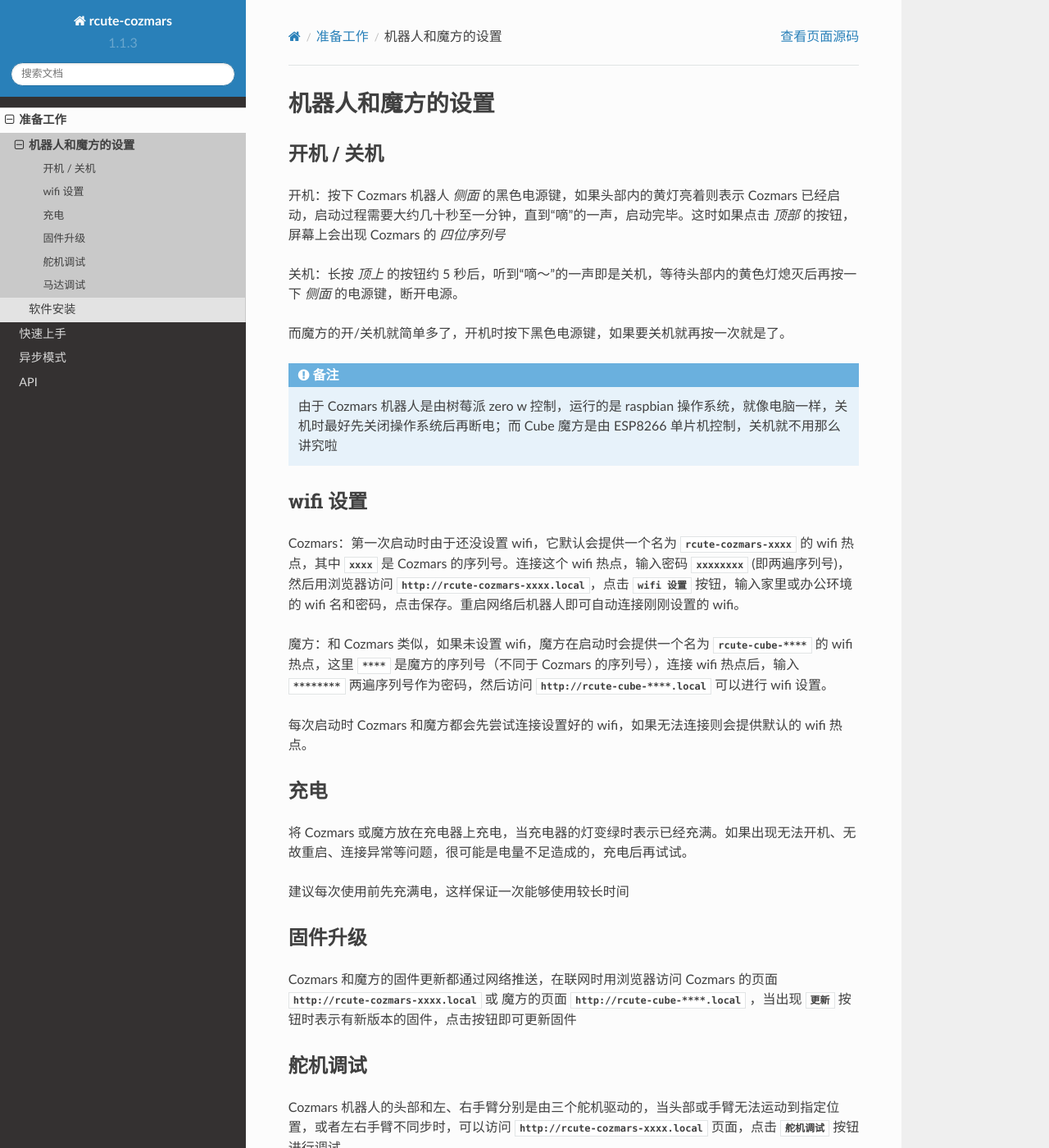
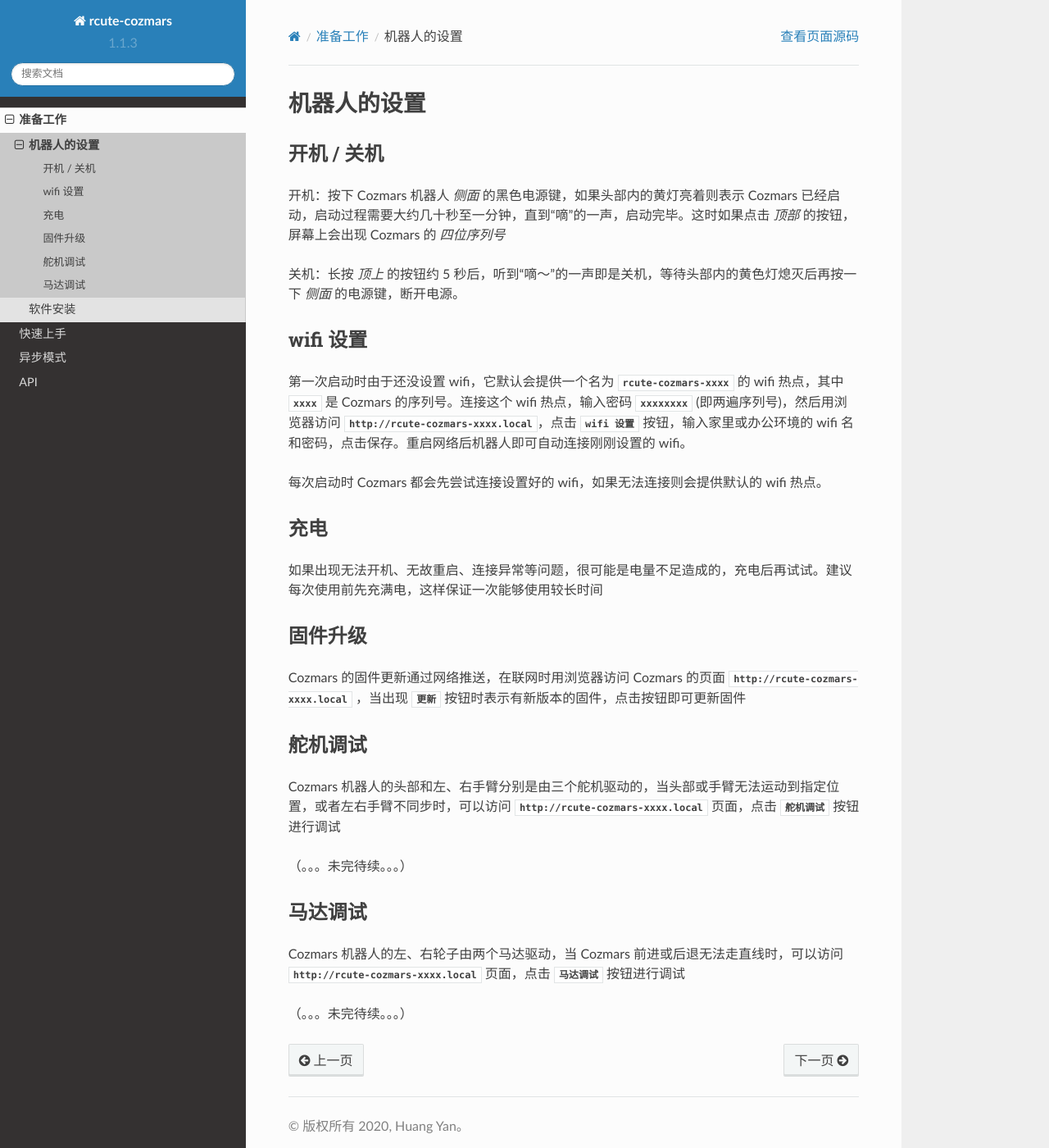
Before and after one commit to r-cute/rcute-cozmars, a Sphinx documentation site: the page built from docs/source/hardware.rst, in a window 1280 px wide and 1400 px high. Shown: the whole window at 82% size. Built offline with Sphinx 7.4.7 and the Read the Docs theme 2.0.0, drawn with Linux system fonts in a browser that asks for light colours.

Commit message:
remove cube docs in v1

```diff
--- a/docs/source/api/index.rst
+++ b/docs/source/api/index.rst
@@ -18,4 +18,3 @@ API
    microphone
    animation
    env
-   cube
--- a/docs/source/async.rst
+++ b/docs/source/async.rst
@@ -52,10 +52,6 @@ async 异步模式
 我们已经稍微见识过，这里就不再演示了。除了开发 animation，你应该不需要用到这个模式：）
 
 
-.. note::
-
-    对应地，魔方也同样有三个类 :data:`Cube` , :data:`AsyncCube`, :data:`AioCube` 实现三种不同的控制方式
-
 .. seealso::
 
     `concurrent.futures.Future <https://docs.python.org/zh-cn/3/library/concurrent.futures.html#future-objects>`_ ，
--- a/docs/source/examples/index.rst
+++ b/docs/source/examples/index.rst
@@ -11,4 +11,3 @@
    video_audio
    screen
    animation
-   cube
--- a/docs/source/hardware.rst
+++ b/docs/source/hardware.rst
@@ -1,4 +1,4 @@
-机器人和魔方的设置
+机器人的设置
 ===================
 
 开机 / 关机
@@ -8,34 +8,25 @@
 
 关机：长按 *顶上* 的按钮约 5 秒后，听到“嘀～”的一声即是关机，等待头部内的黄色灯熄灭后再按一下 *侧面* 的电源键，断开电源。
 
-而魔方的开/关机就简单多了，开机时按下黑色电源键，如果要关机就再按一次就是了。
-
-.. note::
-
-    由于 Cozmars 机器人是由树莓派 zero w 控制，运行的是 raspbian 操作系统，就像电脑一样，关机时最好先关闭操作系统后再断电；而 Cube 魔方是由 ESP8266 单片机控制，关机就不用那么讲究啦
 
 wifi 设置
 -----------
 
-Cozmars：第一次启动时由于还没设置 wifi，它默认会提供一个名为 :data:`rcute-cozmars-xxxx` 的 wifi 热点，其中 :data:`xxxx` 是 Cozmars 的序列号。连接这个 wifi 热点，输入密码 :data:`xxxxxxxx` (即两遍序列号)，然后用浏览器访问 :data:`http://rcute-cozmars-xxxx.local`，点击 :data:`wifi 设置` 按钮，输入家里或办公环境的 wifi 名和密码，点击保存。重启网络后机器人即可自动连接刚刚设置的 wifi。
+第一次启动时由于还没设置 wifi，它默认会提供一个名为 :data:`rcute-cozmars-xxxx` 的 wifi 热点，其中 :data:`xxxx` 是 Cozmars 的序列号。连接这个 wifi 热点，输入密码 :data:`xxxxxxxx` (即两遍序列号)，然后用浏览器访问 :data:`http://rcute-cozmars-xxxx.local`，点击 :data:`wifi 设置` 按钮，输入家里或办公环境的 wifi 名和密码，点击保存。重启网络后机器人即可自动连接刚刚设置的 wifi。
 
-魔方：和 Cozmars 类似，如果未设置 wifi，魔方在启动时会提供一个名为 :data:`rcute-cube-****` 的 wifi 热点，这里 :data:`****` 是魔方的序列号（不同于 Cozmars 的序列号），连接 wifi 热点后，输入 :data:`********` 两遍序列号作为密码，然后访问 :data:`http://rcute-cube-****.local` 可以进行 wifi 设置。
-
-每次启动时 Cozmars 和魔方都会先尝试连接设置好的 wifi，如果无法连接则会提供默认的 wifi 热点。
+每次启动时 Cozmars 都会先尝试连接设置好的 wifi，如果无法连接则会提供默认的 wifi 热点。
 
 
 充电
 ------------
 
-将 Cozmars 或魔方放在充电器上充电，当充电器的灯变绿时表示已经充满。如果出现无法开机、无故重启、连接异常等问题，很可能是电量不足造成的，充电后再试试。
-
-建议每次使用前先充满电，这样保证一次能够使用较长时间
+如果出现无法开机、无故重启、连接异常等问题，很可能是电量不足造成的，充电后再试试。建议每次使用前先充满电，这样保证一次能够使用较长时间
 
 
 固件升级
 ----------------
 
-Cozmars 和魔方的固件更新都通过网络推送，在联网时用浏览器访问 Cozmars 的页面 :data:`http://rcute-cozmars-xxxx.local` 或 魔方的页面 :data:`http://rcute-cube-****.local` ，当出现 :data:`更新` 按钮时表示有新版本的固件，点击按钮即可更新固件
+Cozmars 的固件更新通过网络推送，在联网时用浏览器访问 Cozmars 的页面 :data:`http://rcute-cozmars-xxxx.local` ，当出现 :data:`更新` 按钮时表示有新版本的固件，点击按钮即可更新固件
 
 
 舵机调试
```
Also changed, not shown: 1 other file.
